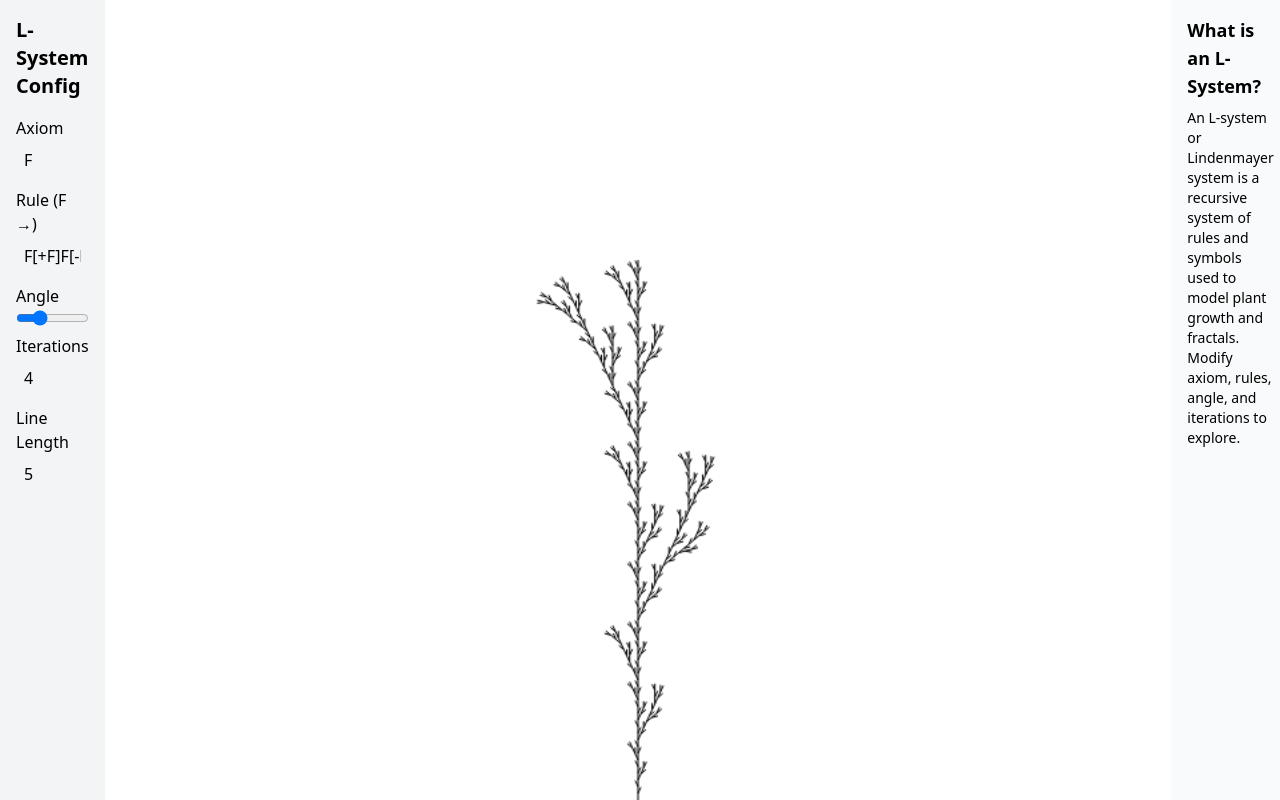
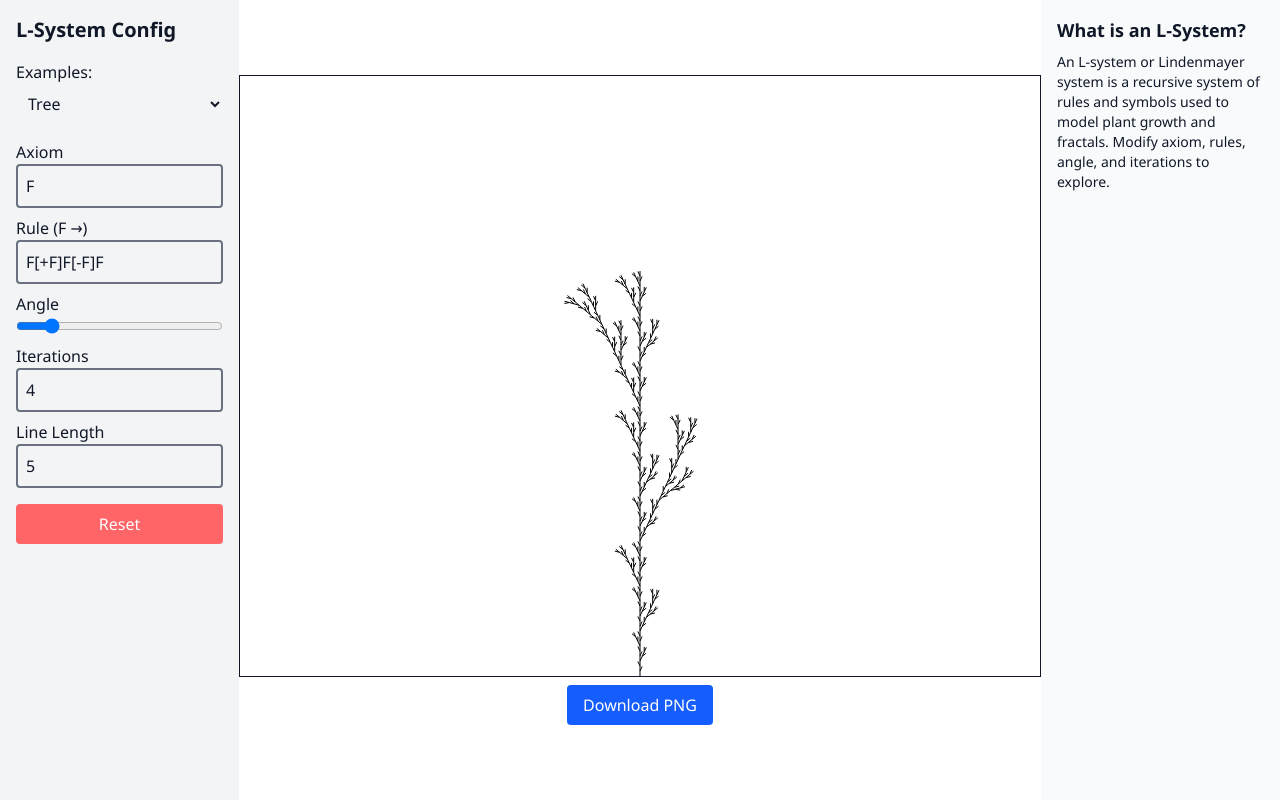
Before and after one commit to abu-abdullah22/L-system-visualizer, a React (Vite) app: page / in a window 1280 px wide. Built offline with nearby package versions, Linux system fonts and the light colour scheme.

Commit message:
added the reset, predefined example and the download option - still fixation needed

```diff
--- a/src/App.jsx
+++ b/src/App.jsx
@@ -1,20 +1,41 @@
-import { useState } from 'react';
+import React, { useState } from 'react';
 import Sidebar from './components/Sidebar';
 import CanvasRenderer from './components/CanvasRenderer';
 import HelpPanel from './components/HelpPanel';
 
-export default function App() {
-  const [config, setConfig] = useState({
+const PRESETS = {
+  Tree: {
     axiom: 'F',
-    rules: { 'F': 'F[+F]F[-F]F' },
+    rules: { F: 'F[+F]F[-F]F' },
     angle: 25,
     iterations: 4,
     lineLength: 5,
-  });
+  },
+  'Koch Curve': {
+    axiom: 'F',
+    rules: { F: 'F+F−F−F+F' },
+    angle: 90,
+    iterations: 3,
+    lineLength: 5,
+  },
+  'Sierpinski Triangle': {
+    axiom: 'F-G-G',
+    rules: { F: 'F-G+F+G-F', G: 'GG' },
+    angle: 120,
+    iterations: 4,
+    lineLength: 5,
+  },
+};
+
+export default function App() {
+  const [config, setConfig] = useState(PRESETS.Tree);
+
+  const handlePreset = (example) => setConfig(PRESETS[example]);
+  const handleReset = () => setConfig(PRESETS.Tree);
 
   return (
     <div className="flex flex-col md:flex-row h-screen">
-      <Sidebar config={config} setConfig={setConfig} />
+      <Sidebar config={config} setConfig={setConfig} onPreset={handlePreset} onReset={handleReset} />
       <CanvasRenderer config={config} />
       <HelpPanel />
     </div>
--- a/src/components/CanvasRenderer.jsx
+++ b/src/components/CanvasRenderer.jsx
@@ -1,4 +1,4 @@
-import { useEffect, useRef } from 'react';
+import React, { useEffect, useRef } from 'react';
 import { generateLSystem, drawLSystem } from '../utils/lsystem';
 
 export default function CanvasRenderer({ config }) {
@@ -12,5 +12,23 @@ export default function CanvasRenderer({ config }) {
     drawLSystem(ctx, lsystem, config);
   }, [config]);
 
-  return <canvas ref={canvasRef} width={800} height={600} className="bg-white" />;
+  const downloadImage = () => {
+    const canvas = canvasRef.current;
+    const link = document.createElement('a');
+    link.download = 'l-system.png';
+    link.href = canvas.toDataURL('image/png');
+    link.click();
+  };
+
+  return (
+    <div className="flex flex-col items-center justify-center w-full bg-white">
+      <canvas ref={canvasRef} width={800} height={600} className="border mb-2" />
+      <button
+        onClick={downloadImage}
+        className="bg-blue-600 text-white px-4 py-2 rounded"
+      >
+        Download PNG
+      </button>
+    </div>
+  );
 }
--- a/src/components/HelpPanel.jsx
+++ b/src/components/HelpPanel.jsx
@@ -1,6 +1,6 @@
 const HelpPanel = () => {
     return (
-       <div className="p-4 hidden md:block w-1/3 bg-gray-50 dark:bg-gray-900 text-sm">
+       <div className="p-4 hidden md:block w-1/3 bg-gray-50 dark:bg-gray-900 text-sm dark:text-white">
       <h3 className="font-semibold text-lg mb-2">What is an L-System?</h3>
       <p>
         An L-system or Lindenmayer system is a recursive system of rules and symbols used to model plant growth and fractals.
--- a/src/components/Sidebar.jsx
+++ b/src/components/Sidebar.jsx
@@ -1,40 +1,67 @@
-export default function Sidebar({ config, setConfig }) {
+import React from 'react';
+
+export default function Sidebar({ config, setConfig, onPreset, onReset }) {
   const handleChange = (e) => {
     const { name, value } = e.target;
     setConfig((prev) => ({ ...prev, [name]: value }));
   };
 
   return (
-    <div className="p-4 w-full md:w-1/3 bg-gray-100 dark:bg-gray-800">
+    <div className="p-4 w-full md:w-1/3 bg-gray-100 dark:bg-gray-800 overflow-y-auto">
       <h2 className="text-xl font-bold mb-4">L-System Config</h2>
+
+      <div className="mb-4">
+        <label>Examples:</label>
+        <select className="w-full p-2 " onChange={(e) => onPreset(e.target.value)}>
+          <option className='dark:text-black'>Tree</option>
+          <option className='dark:text-black'>Koch Curve</option>
+          <option className='dark:text-black'>Sierpinski Triangle</option>
+        </select>
+      </div>
+
       <label>Axiom</label>
       <input
         name="axiom"
         value={config.axiom}
         onChange={handleChange}
-        className="w-full p-2 mb-2"
+        className="w-full p-2 mb-2 border-2 rounded border-gray-500"
       />
 
       <label>Rule (F →)</label>
       <input
         name="rule"
-        value={config.rules.F}
+        value={config.rules.F || ''}
         onChange={(e) => setConfig((prev) => ({
           ...prev,
-          rules: { F: e.target.value },
+          rules: { ...prev.rules, F: e.target.value },
         }))}
-        className="w-full p-2 mb-2"
+        className="w-full p-2 mb-2 border-2 rounded border-gray-500"
       />
+
+      {config.rules.G !== undefined && (
+        <>
+          <label>Rule (G →)</label>
+          <input
+            name="ruleG"
+            value={config.rules.G}
+            onChange={(e) => setConfig((prev) => ({
+              ...prev,
+              rules: { ...prev.rules, G: e.target.value },
+            }))}
+            className="w-full p-2 mb-2 border-2 rounded border-gray-500"
+          />
+        </>
+      )}
 
       <label>Angle</label>
       <input
         name="angle"
         type="range"
         min="0"
-        max="90"
+        max="180"
         value={config.angle}
         onChange={handleChange}
-        className="w-full mb-2"
+        className="w-full mb-2 border-2 rounded border-gray-500"
       />
 
       <label>Iterations</label>
@@ -43,7 +70,7 @@ export default function Sidebar({ config, setConfig }) {
         type="number"
         value={config.iterations}
         onChange={handleChange}
-        className="w-full p-2 mb-2"
+        className="w-full p-2 mb-2 border-2 rounded border-gray-500"
       />
 
       <label>Line Length</label>
@@ -52,8 +79,12 @@ export default function Sidebar({ config, setConfig }) {
         type="number"
         value={config.lineLength}
         onChange={handleChange}
-        className="w-full p-2"
+        className="w-full p-2 mb-4 border-2 rounded border-gray-500 "
       />
+
+      <button onClick={onReset} className="w-full bg-red-400 text-white p-2 rounded">
+        Reset
+      </button>
     </div>
-  )
+  );
 }
--- a/src/index.css
+++ b/src/index.css
@@ -1 +1,5 @@
 @import "tailwindcss";
+body {
+  @apply bg-gray-50 dark:bg-gray-900 text-gray-900 dark:text-gray-100;
+  font-family: 'Segoe UI', Tahoma, Geneva, Verdana, sans-serif;
+}
--- a/src/utils/lsystem.js
+++ b/src/utils/lsystem.js
@@ -21,6 +21,7 @@ export function drawLSystem(ctx, lsystem, { angle, lineLength }) {
   for (let char of lsystem) {
     switch (char) {
       case 'F':
+      case 'G':
         x += lineLength * Math.cos((dir * Math.PI) / 180);
         y += lineLength * Math.sin((dir * Math.PI) / 180);
         ctx.lineTo(x, y);
```
